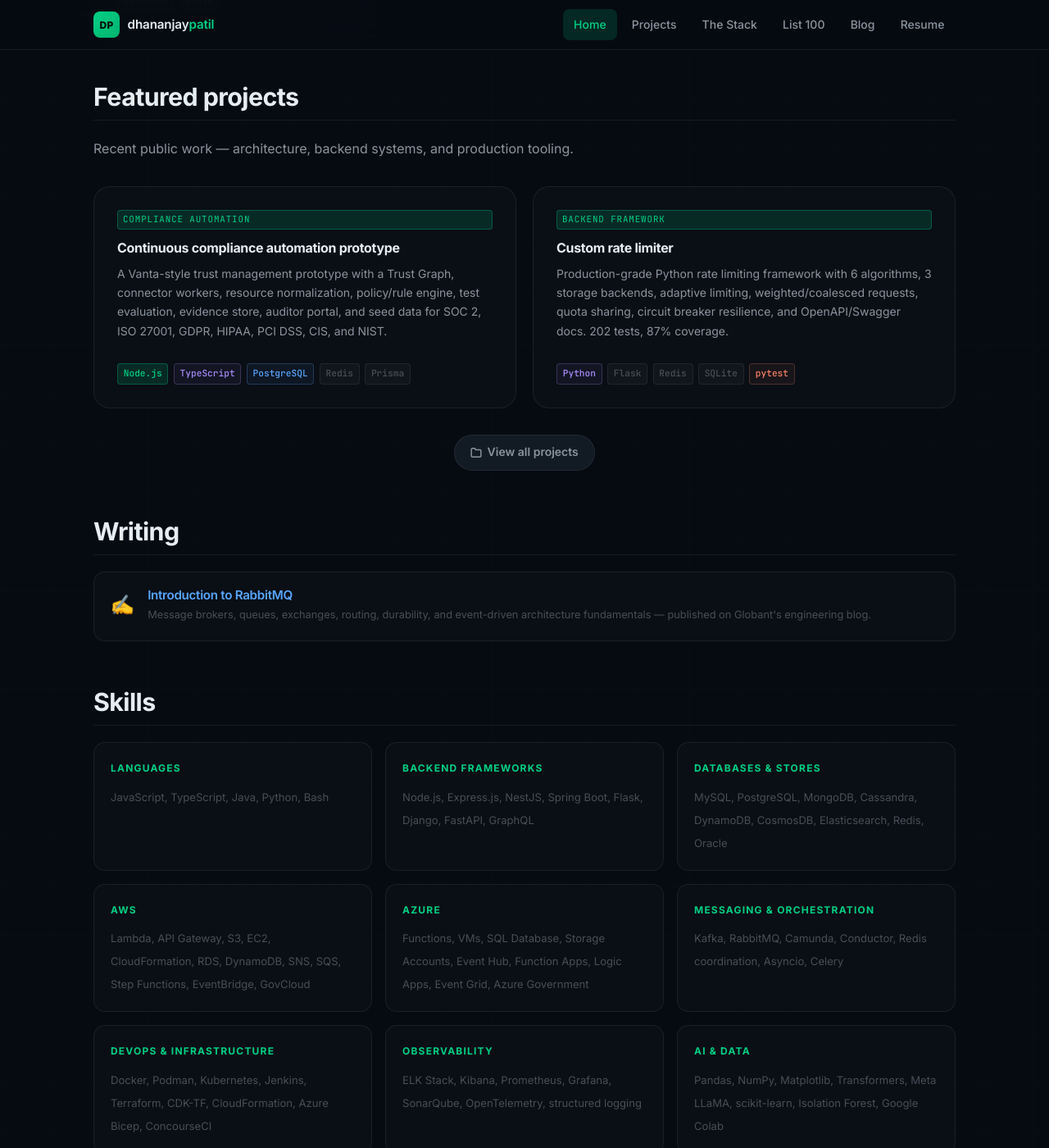
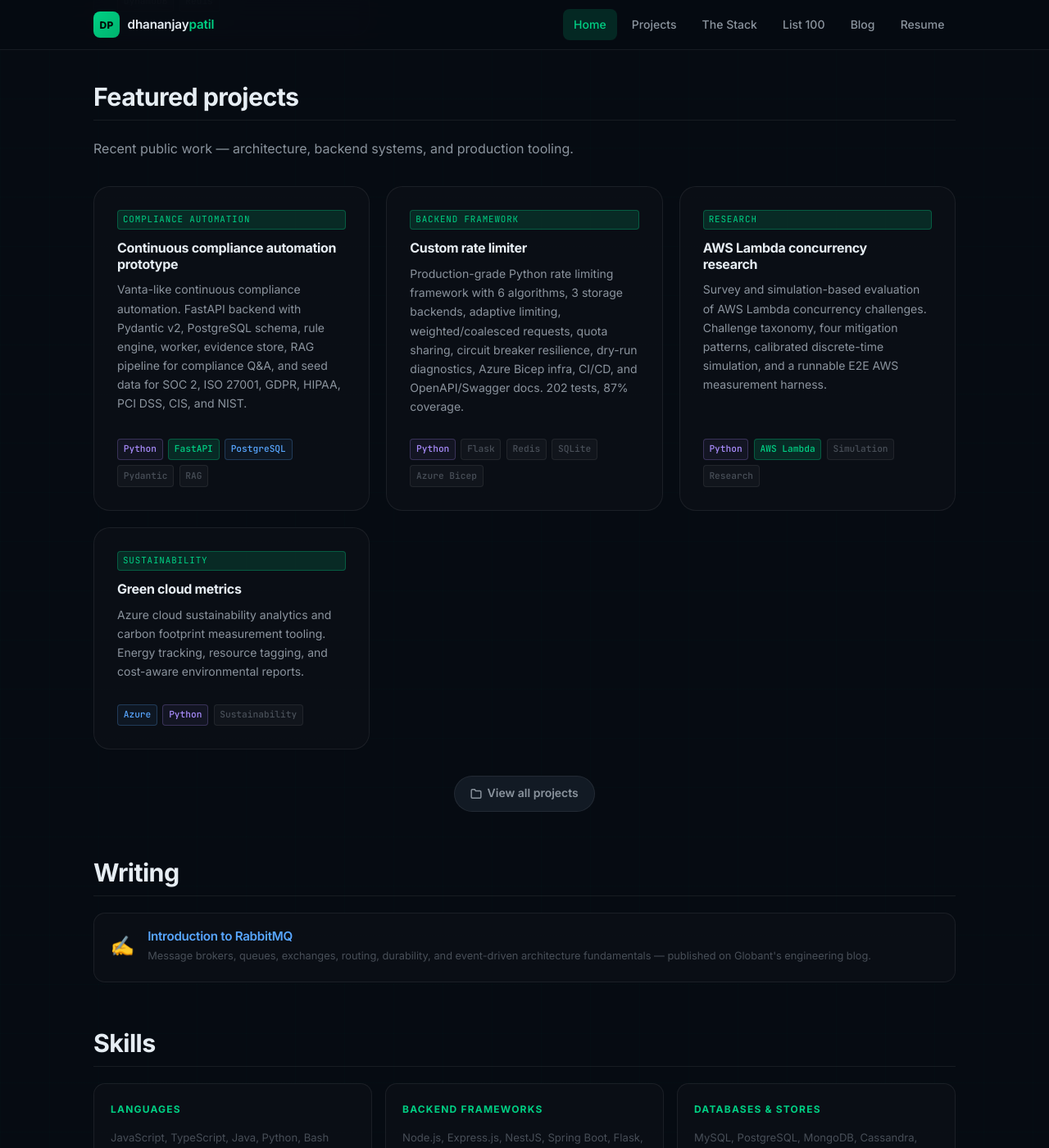
Before and after one commit to dhananjay8/dhananjay8, a Jekyll site: the page built from index.md, in a window 1280 px wide and 1400 px high, scrolled down 3860 px. Shown: the whole window at 82% size. Built offline with Jekyll 4.4.1, drawn with Linux system fonts in a browser that asks for light colours.

Commit message:
feat: highlight compliance prototype, rate limiter, lambda research, and green cloud metrics

```diff
--- a/index.md
+++ b/index.md
@@ -218,25 +218,46 @@ description: Senior Backend & Cloud Engineer building distributed systems, cloud
   <article class="case-card">
     <span class="card-tag">Compliance Automation</span>
     <h3>Continuous compliance automation prototype</h3>
-    <p>A Vanta-style trust management prototype with a Trust Graph, connector workers, resource normalization, policy/rule engine, test evaluation, evidence store, auditor portal, and seed data for SOC 2, ISO 27001, GDPR, HIPAA, PCI DSS, CIS, and NIST.</p>
+    <p>Vanta-like continuous compliance automation. FastAPI backend with Pydantic v2, PostgreSQL schema, rule engine, worker, evidence store, RAG pipeline for compliance Q&amp;A, and seed data for SOC 2, ISO 27001, GDPR, HIPAA, PCI DSS, CIS, and NIST.</p>
     <div class="tech-tags">
-      <span class="tech-tag accent">Node.js</span>
-      <span class="tech-tag purple">TypeScript</span>
+      <span class="tech-tag purple">Python</span>
+      <span class="tech-tag accent">FastAPI</span>
       <span class="tech-tag blue">PostgreSQL</span>
-      <span class="tech-tag">Redis</span>
-      <span class="tech-tag">Prisma</span>
+      <span class="tech-tag">Pydantic</span>
+      <span class="tech-tag">RAG</span>
     </div>
   </article>
   <article class="case-card">
     <span class="card-tag">Backend Framework</span>
     <h3>Custom rate limiter</h3>
-    <p>Production-grade Python rate limiting framework with 6 algorithms, 3 storage backends, adaptive limiting, weighted/coalesced requests, quota sharing, circuit breaker resilience, and OpenAPI/Swagger docs. 202 tests, 87% coverage.</p>
+    <p>Production-grade Python rate limiting framework with 6 algorithms, 3 storage backends, adaptive limiting, weighted/coalesced requests, quota sharing, circuit breaker resilience, dry-run diagnostics, Azure Bicep infra, CI/CD, and OpenAPI/Swagger docs. 202 tests, 87% coverage.</p>
     <div class="tech-tags">
       <span class="tech-tag purple">Python</span>
       <span class="tech-tag">Flask</span>
       <span class="tech-tag">Redis</span>
       <span class="tech-tag">SQLite</span>
-      <span class="tech-tag orange">pytest</span>
+      <span class="tech-tag">Azure Bicep</span>
+    </div>
+  </article>
+  <article class="case-card">
+    <span class="card-tag">Research</span>
+    <h3>AWS Lambda concurrency research</h3>
+    <p>Survey and simulation-based evaluation of AWS Lambda concurrency challenges. Challenge taxonomy, four mitigation patterns, calibrated discrete-time simulation, and a runnable E2E AWS measurement harness.</p>
+    <div class="tech-tags">
+      <span class="tech-tag purple">Python</span>
+      <span class="tech-tag accent">AWS Lambda</span>
+      <span class="tech-tag">Simulation</span>
+      <span class="tech-tag">Research</span>
+    </div>
+  </article>
+  <article class="case-card">
+    <span class="card-tag">Sustainability</span>
+    <h3>Green cloud metrics</h3>
+    <p>Azure cloud sustainability analytics and carbon footprint measurement tooling. Energy tracking, resource tagging, and cost-aware environmental reports.</p>
+    <div class="tech-tags">
+      <span class="tech-tag blue">Azure</span>
+      <span class="tech-tag purple">Python</span>
+      <span class="tech-tag">Sustainability</span>
     </div>
   </article>
 </div>
--- a/projects.md
+++ b/projects.md
@@ -18,16 +18,24 @@ permalink: /projects/
       <svg width="16" height="16" viewBox="0 0 24 24" fill="currentColor"><path d="M12 2C6.477 2 2 6.484 2 12.017c0 4.425 2.865 8.18 6.839 9.504.5.092.682-.217.682-.483 0-.237-.008-.868-.013-1.703-2.782.605-3.369-1.343-3.369-1.343-.454-1.158-1.11-1.466-1.11-1.466-.908-.62.069-.608.069-.608 1.003.07 1.531 1.032 1.531 1.032.892 1.53 2.341 1.088 2.91.832.092-.647.35-1.088.636-1.338-2.22-.253-4.555-1.113-4.555-4.951 0-1.093.39-1.988 1.029-2.688-.103-.253-.446-1.272.098-2.65 0 0 .84-.27 2.75 1.026A9.564 9.564 0 0 1 12 6.844a9.59 9.59 0 0 1 2.504.337c1.909-1.296 2.747-1.027 2.747-1.027.546 1.379.202 2.398.1 2.651.64.7 1.028 1.595 1.028 2.688 0 3.848-2.339 4.695-4.566 4.943.359.309.678.92.678 1.855 0 1.338-.012 2.419-.012 2.747 0 .268.18.58.688.482A10.02 10.02 0 0 0 22 12.017C22 6.484 17.522 2 12 2z"/></svg>
       <a href="https://github.com/dhananjay8/compliance-automation-prototype" target="_blank" rel="noopener">dhananjay8 / compliance-automation-prototype</a>
     </div>
-    <p>A Vanta-like continuous compliance automation prototype: deep technical case study, end-to-end system architecture, framework-to-control mappings, connector design, security and scalability decisions, PostgreSQL schema, and seed data for SOC 2, ISO 27001, GDPR, HIPAA, PCI DSS, CIS, and NIST.</p>
-    <div class="tech-tags"><span class="tech-tag accent">Node.js</span><span class="tech-tag purple">TypeScript</span><span class="tech-tag blue">PostgreSQL</span><span class="tech-tag">Redis</span><span class="tech-tag">Prisma</span><span class="tech-tag">Docker</span></div>
+    <p>Vanta-like continuous compliance automation prototype. FastAPI backend with Pydantic v2, PostgreSQL schema, rule engine, worker, evidence store, RAG pipeline for compliance Q&A, and seed data for SOC 2, ISO 27001, GDPR, HIPAA, PCI DSS, CIS, and NIST. Includes Podman-based local tests and seed-data validation.</p>
+    <div class="tech-tags"><span class="tech-tag purple">Python</span><span class="tech-tag accent">FastAPI</span><span class="tech-tag blue">PostgreSQL</span><span class="tech-tag">Pydantic</span><span class="tech-tag">RAG</span><span class="tech-tag">Docker</span></div>
   </div>
   <div class="oss-card featured">
     <div class="oss-card-header">
       <svg width="16" height="16" viewBox="0 0 24 24" fill="currentColor"><path d="M12 2C6.477 2 2 6.484 2 12.017c0 4.425 2.865 8.18 6.839 9.504.5.092.682-.217.682-.483 0-.237-.008-.868-.013-1.703-2.782.605-3.369-1.343-3.369-1.343-.454-1.158-1.11-1.466-1.11-1.466-.908-.62.069-.608.069-.608 1.003.07 1.531 1.032 1.531 1.032.892 1.53 2.341 1.088 2.91.832.092-.647.35-1.088.636-1.338-2.22-.253-4.555-1.113-4.555-4.951 0-1.093.39-1.988 1.029-2.688-.103-.253-.446-1.272.098-2.65 0 0 .84-.27 2.75 1.026A9.564 9.564 0 0 1 12 6.844a9.59 9.59 0 0 1 2.504.337c1.909-1.296 2.747-1.027 2.747-1.027.546 1.379.202 2.398.1 2.651.64.7 1.028 1.595 1.028 2.688 0 3.848-2.339 4.695-4.566 4.943.359.309.678.92.678 1.855 0 1.338-.012 2.419-.012 2.747 0 .268.18.58.688.482A10.02 10.02 0 0 0 22 12.017C22 6.484 17.522 2 12 2z"/></svg>
       <a href="https://github.com/dhananjay8/custom-rate-limiter" target="_blank" rel="noopener">dhananjay8 / custom-rate-limiter</a>
     </div>
-    <p>Production-grade rate limiting framework with 6 algorithms (Fixed Window, Sliding Log, Sliding Window Counter, Token Bucket, Leaky Bucket, GCRA), 3 storage backends, adaptive limiting, weighted operations, request coalescing, quota sharing, circuit breaker resilience, and OpenAPI docs. 202 tests, 87% coverage.</p>
-    <div class="tech-tags"><span class="tech-tag purple">Python</span><span class="tech-tag">Flask</span><span class="tech-tag">Redis</span><span class="tech-tag">SQLite</span><span class="tech-tag">Docker</span><span class="tech-tag orange">pytest</span></div>
+    <p>Production-grade Python rate limiting framework with 6 algorithms (Fixed Window, Sliding Log, Sliding Window Counter, Token Bucket, Leaky Bucket, GCRA), 3 storage backends, adaptive limiting, weighted/coalesced requests, quota sharing, circuit breaker resilience, dry-run diagnostics, Azure Bicep infra, CI/CD, and OpenAPI/Swagger docs. 202 tests, 87% coverage.</p>
+    <div class="tech-tags"><span class="tech-tag purple">Python</span><span class="tech-tag">Flask</span><span class="tech-tag">Redis</span><span class="tech-tag">SQLite</span><span class="tech-tag">Azure Bicep</span><span class="tech-tag orange">pytest</span></div>
+  </div>
+  <div class="oss-card featured">
+    <div class="oss-card-header">
+      <svg width="16" height="16" viewBox="0 0 24 24" fill="none" stroke="currentColor" stroke-width="2" stroke-linecap="round" stroke-linejoin="round"><path d="M14 2H6a2 2 0 0 0-2 2v16a2 2 0 0 0 2 2h12a2 2 0 0 0 2-2V8z"/><polyline points="14 2 14 8 20 8"/><path d="M12 18v-6"/><path d="M8 15l4-3 4 3"/></svg>
+      <a href="/papers/aws-lambda-concurrency/">dhananjay8 / aws-lambda-concurrency-research</a>
+    </div>
+    <p>Research paper and reproducible artifact on AWS Lambda concurrency challenges. Survey, challenge taxonomy, four mitigation patterns, calibrated discrete-time simulation, and a runnable E2E AWS measurement harness.</p>
+    <div class="tech-tags"><span class="tech-tag purple">Python</span><span class="tech-tag accent">AWS Lambda</span><span class="tech-tag">Simulation</span><span class="tech-tag">CloudWatch</span><span class="tech-tag">Research</span></div>
   </div>
   <div class="oss-card">
     <div class="oss-card-header">
@@ -53,13 +61,13 @@ permalink: /projects/
     <p>Educational garbage collector with object graph traversal, memory state visualization, interactive demos, and pytest coverage.</p>
     <div class="tech-tags"><span class="tech-tag purple">Python</span><span class="tech-tag">pytest</span></div>
   </div>
-  <div class="oss-card">
+  <div class="oss-card featured">
     <div class="oss-card-header">
       <svg width="16" height="16" viewBox="0 0 24 24" fill="currentColor"><path d="M12 2C6.477 2 2 6.484 2 12.017c0 4.425 2.865 8.18 6.839 9.504.5.092.682-.217.682-.483 0-.237-.008-.868-.013-1.703-2.782.605-3.369-1.343-3.369-1.343-.454-1.158-1.11-1.466-1.11-1.466-.908-.62.069-.608.069-.608 1.003.07 1.531 1.032 1.531 1.032.892 1.53 2.341 1.088 2.91.832.092-.647.35-1.088.636-1.338-2.22-.253-4.555-1.113-4.555-4.951 0-1.093.39-1.988 1.029-2.688-.103-.253-.446-1.272.098-2.65 0 0 .84-.27 2.75 1.026A9.564 9.564 0 0 1 12 6.844a9.59 9.59 0 0 1 2.504.337c1.909-1.296 2.747-1.027 2.747-1.027.546 1.379.202 2.398.1 2.651.64.7 1.028 1.595 1.028 2.688 0 3.848-2.339 4.695-4.566 4.943.359.309.678.92.678 1.855 0 1.338-.012 2.419-.012 2.747 0 .268.18.58.688.482A10.02 10.02 0 0 0 22 12.017C22 6.484 17.522 2 12 2z"/></svg>
-      <a href="https://github.com/dhananjay8/green-cloud-metrics" target="_blank" rel="noopener">dhananjay8 / green-cloud-metrics</a>
+      <span>dhananjay8 / green-cloud-metrics</span>
     </div>
-    <p>Research-backed Azure sustainability analytics with energy and carbon tracking reports. Cloud carbon footprint measurement tooling.</p>
-    <div class="tech-tags"><span class="tech-tag blue">Azure</span><span class="tech-tag purple">Python</span></div>
+    <p>Azure cloud sustainability analytics and carbon footprint measurement tooling. Energy tracking, resource tagging, and cost-aware environmental reports. <em style="color: var(--text-muted);">Repository coming soon.</em></p>
+    <div class="tech-tags"><span class="tech-tag blue">Azure</span><span class="tech-tag purple">Python</span><span class="tech-tag">Sustainability</span></div>
   </div>
   <div class="oss-card">
     <div class="oss-card-header">
```
Also changed, not shown: aws-lambda-concurrency.md (added, +71 -0 lines).
